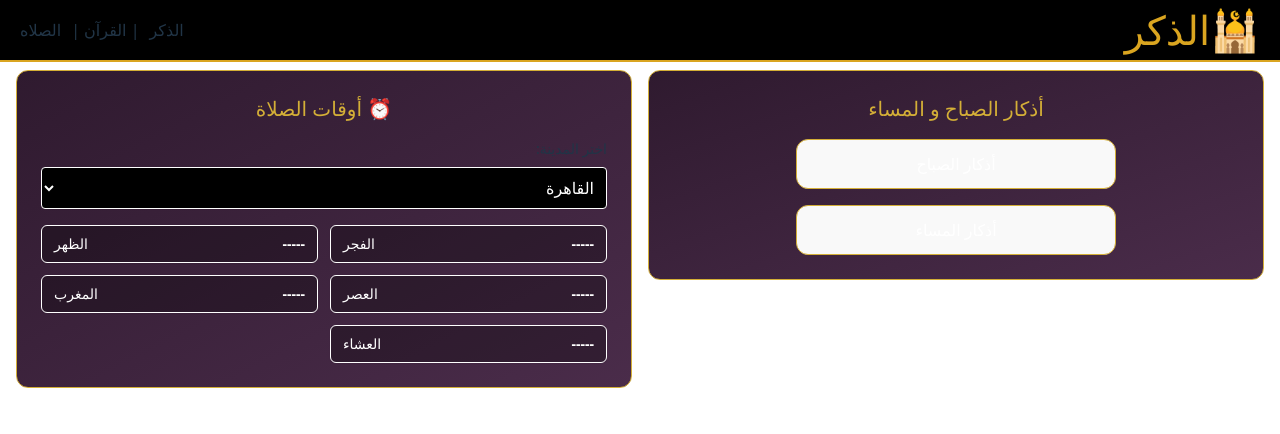
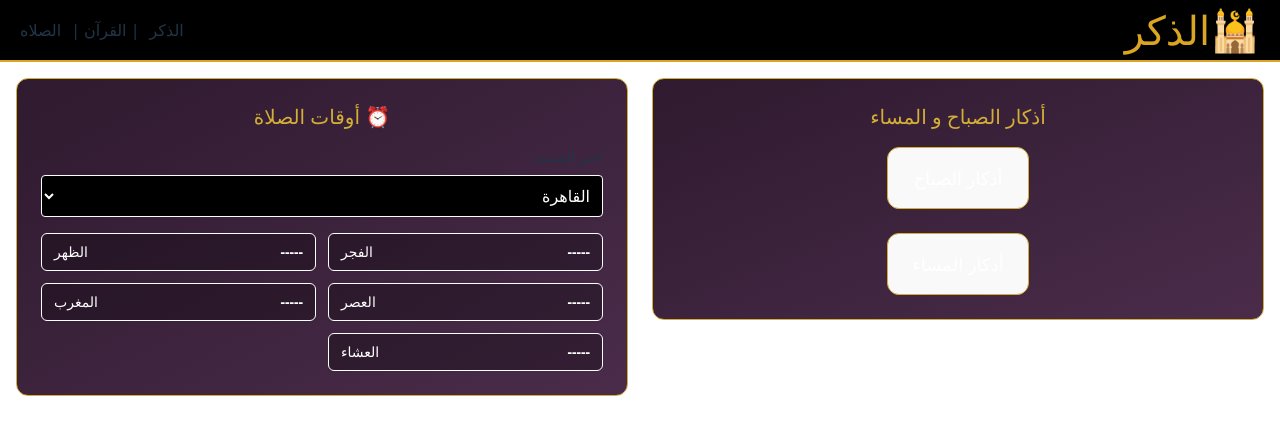
Before and after one commit to IslamicWays/Zikrify, a React (Vite) app: page / in a window 1280 px wide. Shown: the top 434 px of the page. Built offline with nearby package versions, Linux system fonts and the light colour scheme.

Commit message:
updated card ratio

```diff
--- a/src/App.tsx
+++ b/src/App.tsx
@@ -9,8 +9,8 @@ const App = () => {
             <Header />
 
             {/* Main Content */}
-            <main className="flex-1 w-full px-4 py-2">
-                <div className="flex flex-col md:flex-row w-full h-full gap-4">
+            <main className="flex-1 w-full px-4 py-4">
+                <div className="flex flex-col md:flex-row w-full h-full gap-6 min-h-[600px]">
                     <div className="w-full md:w-1/2 h-full">
                         <PrayerTimes />
                     </div>
--- a/src/components/Azkar/Azkar.tsx
+++ b/src/components/Azkar/Azkar.tsx
@@ -1,23 +1,20 @@
 import CustomCard from "../../utils/Card/CustomCard";
-// Adjust the import path as needed
 
 const Azkar = () => {
     return (
-        <div className="h-full">
         <CustomCard
             header="أذكار الصباح و المساء"
-                className="h-full flex flex-col items-center text-center"
+            className="h-full w-full flex flex-col items-center text-center"
             headerClassName="text-lg font-bold mb-4"
-                bodyClassName="flex-1 flex flex-col justify-center gap-4 w-full max-w-xs"
+            bodyClassName="flex-1 flex flex-col justify-center items-center gap-6 px-8"
         >
-                <button className="bg-darkPurple text-white py-3 px-4 rounded-xl border border-gold hover:bg-green transition-colors duration-200 font-medium">
+            <button className="w-full max-w-sm bg-darkPurple text-white py-4 px-6 rounded-xl border border-gold hover:bg-green transition-colors duration-200 font-medium text-lg">
                 أذكار الصباح
             </button>
-                <button className="bg-darkPurple text-white py-3 px-4 rounded-xl border border-gold hover:bg-green transition-colors duration-200 font-medium">
+            <button className="w-full max-w-sm bg-darkPurple text-white py-4 px-6 rounded-xl border border-gold hover:bg-green transition-colors duration-200 font-medium text-lg">
                 أذكار المساء
             </button>
         </CustomCard>
-        </div>
     );
 };
 
--- a/src/components/PrayerTimes/PrayerTimes.tsx
+++ b/src/components/PrayerTimes/PrayerTimes.tsx
@@ -1,6 +1,6 @@
 import React, {useEffect, useState, useCallback} from "react";
 import CustomCard from "../../utils/Card/CustomCard";
- // Adjust the import path as needed
+
 
 const LOCAL_STORAGE_CITY_KEY = "selected_city";
 
@@ -132,10 +132,9 @@ const PrayerTimes: React.FC = () => {
     }, [nextPrayer]);
 
     return (
-        <div className="h-full">
         <CustomCard
             header="⏰ أوقات الصلاة"
-                className="h-full flex flex-col"
+            className="h-full w-full flex flex-col"
             headerClassName="text-lg font-bold text-center mb-4"
             bodyClassName="flex-1 flex flex-col"
             dir="rtl"
@@ -183,7 +182,6 @@ const PrayerTimes: React.FC = () => {
                 </div>
             )}
         </CustomCard>
-        </div>
     );
 };
 
```
Lines whose indentation alone changed are shown as unchanged.
